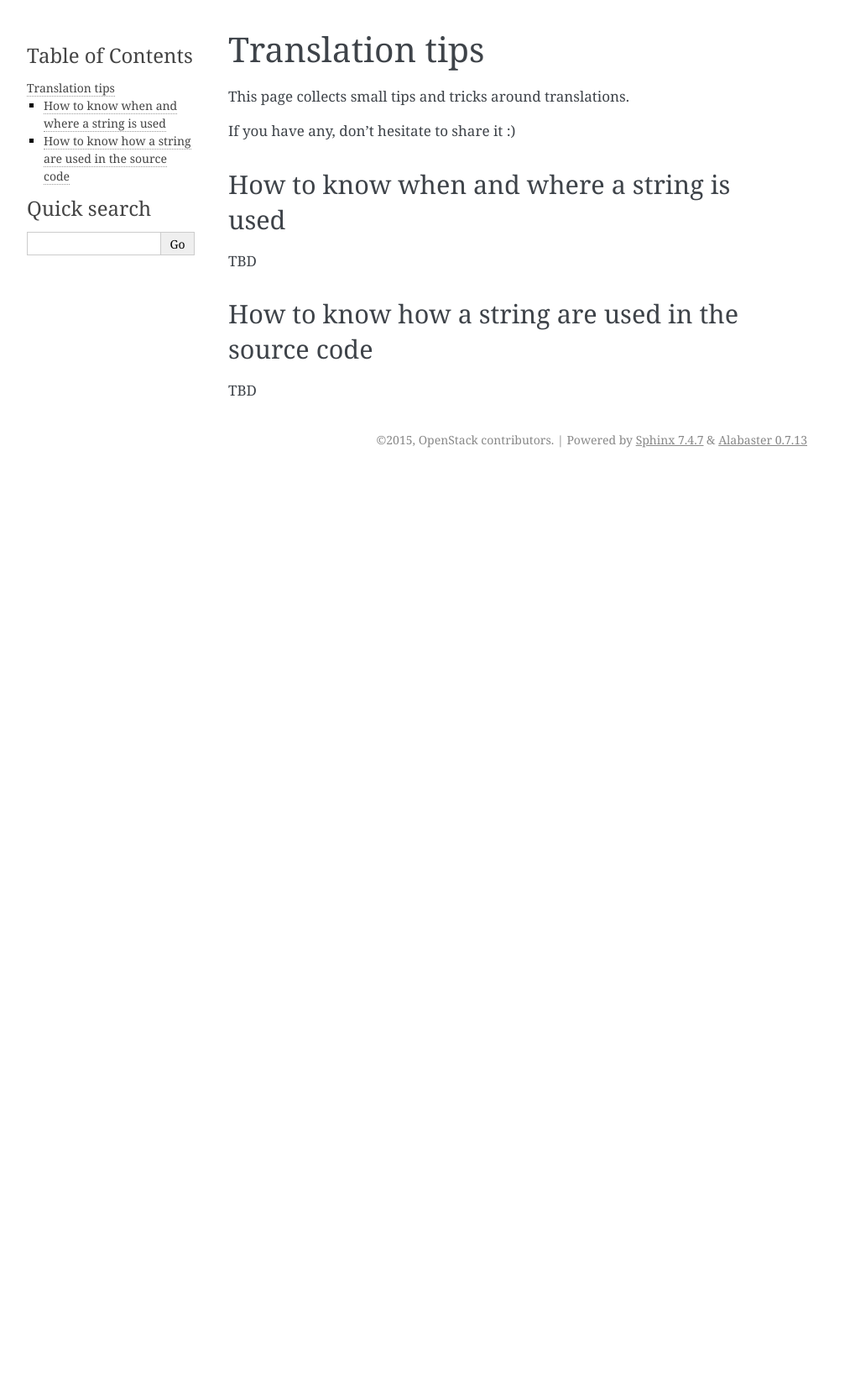
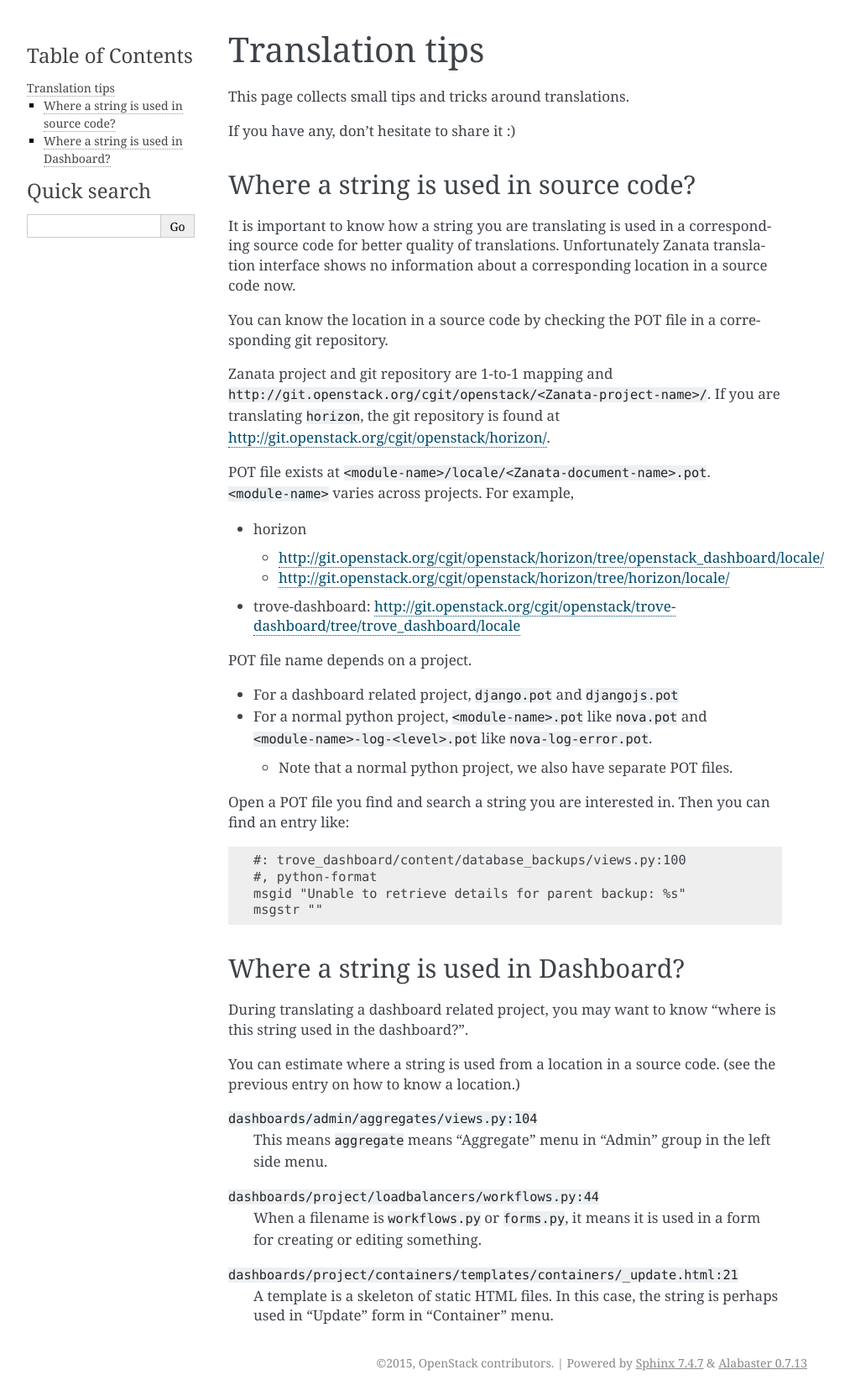
Before and after one commit to openstack/i18n, a Sphinx documentation site: the page built from doc/source/translation_tips.rst, in a window 1280 px wide. Shown: the whole page at 84% size, without its empty margins (148-1161 px from the left). Built offline with Sphinx 7.4.7, drawn with Linux system fonts in a browser that asks for light colours; before the commit the page ends 900 px from its top, so only the background shows below that.

Commit message:
Add translation tips
* Where a string is used in source code?
* Where a string is used in Dashboard?

Change-Id: Iab6dc44f63a269a29ad37674a130cef75a455867

```diff
--- a/doc/source/translation_tips.rst
+++ b/doc/source/translation_tips.rst
@@ -6,12 +6,67 @@
 
 If you have any, don't hesitate to share it :)
 
-How to know when and where a string is used
-===========================================
+Where a string is used in source code?
+======================================
 
-TBD
+It is important to know how a string you are translating is used in a
+corresponding source code for better quality of translations.
+Unfortunately Zanata translation interface shows no information about
+a corresponding location in a source code now.
 
-How to know how a string are used in the source code
-====================================================
+You can know the location in a source code by checking the POT file
+in a corresponding git repository.
 
-TBD
+Zanata project and git repository are 1-to-1 mapping and
+``http://git.openstack.org/cgit/openstack/<Zanata-project-name>/``.
+If you are translating ``horizon``, the git repository is found at
+http://git.openstack.org/cgit/openstack/horizon/.
+
+POT file exists at ``<module-name>/locale/<Zanata-document-name>.pot``.
+``<module-name>`` varies across projects. For example,
+
+* horizon
+
+  * http://git.openstack.org/cgit/openstack/horizon/tree/openstack_dashboard/locale/
+  * http://git.openstack.org/cgit/openstack/horizon/tree/horizon/locale/
+
+* trove-dashboard: http://git.openstack.org/cgit/openstack/trove-dashboard/tree/trove_dashboard/locale
+
+POT file name depends on a project.
+
+* For a dashboard related project, ``django.pot`` and ``djangojs.pot``
+* For a normal python project, ``<module-name>.pot`` like ``nova.pot``
+  and ``<module-name>-log-<level>.pot`` like ``nova-log-error.pot``.
+
+  * Note that a normal python project, we also have separate POT files.
+
+Open a POT file you find and search a string you are interested in.
+Then you can find an entry like:
+
+.. code-block:: none
+
+   #: trove_dashboard/content/database_backups/views.py:100
+   #, python-format
+   msgid "Unable to retrieve details for parent backup: %s"
+   msgstr ""
+
+Where a string is used in Dashboard?
+====================================
+
+During translating a dashboard related project, you may want to know
+"where is this string used in the dashboard?".
+
+You can estimate where a string is used from a location in a source code.
+(see the previous entry on how to know a location.)
+
+``dashboards/admin/aggregates/views.py:104``
+    This means ``aggregate`` means "Aggregate" menu in "Admin" group
+    in the left side menu.
+
+``dashboards/project/loadbalancers/workflows.py:44``
+    When a filename is ``workflows.py`` or ``forms.py``, it means
+    it is used in a form for creating or editing something.
+
+``dashboards/project/containers/templates/containers/_update.html:21``
+    A template is a skeleton of static HTML files. In this case,
+    the string is perhaps used in "Update" form in "Container" menu.
```
